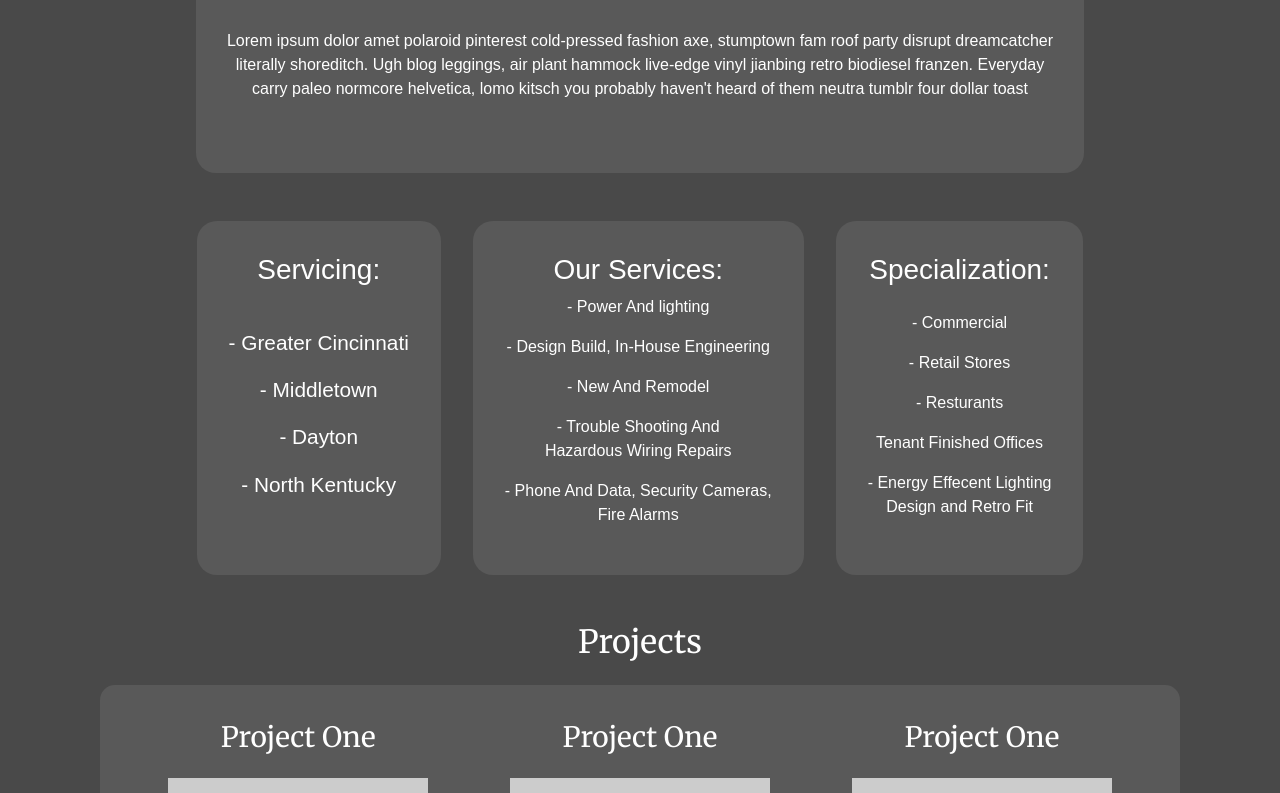
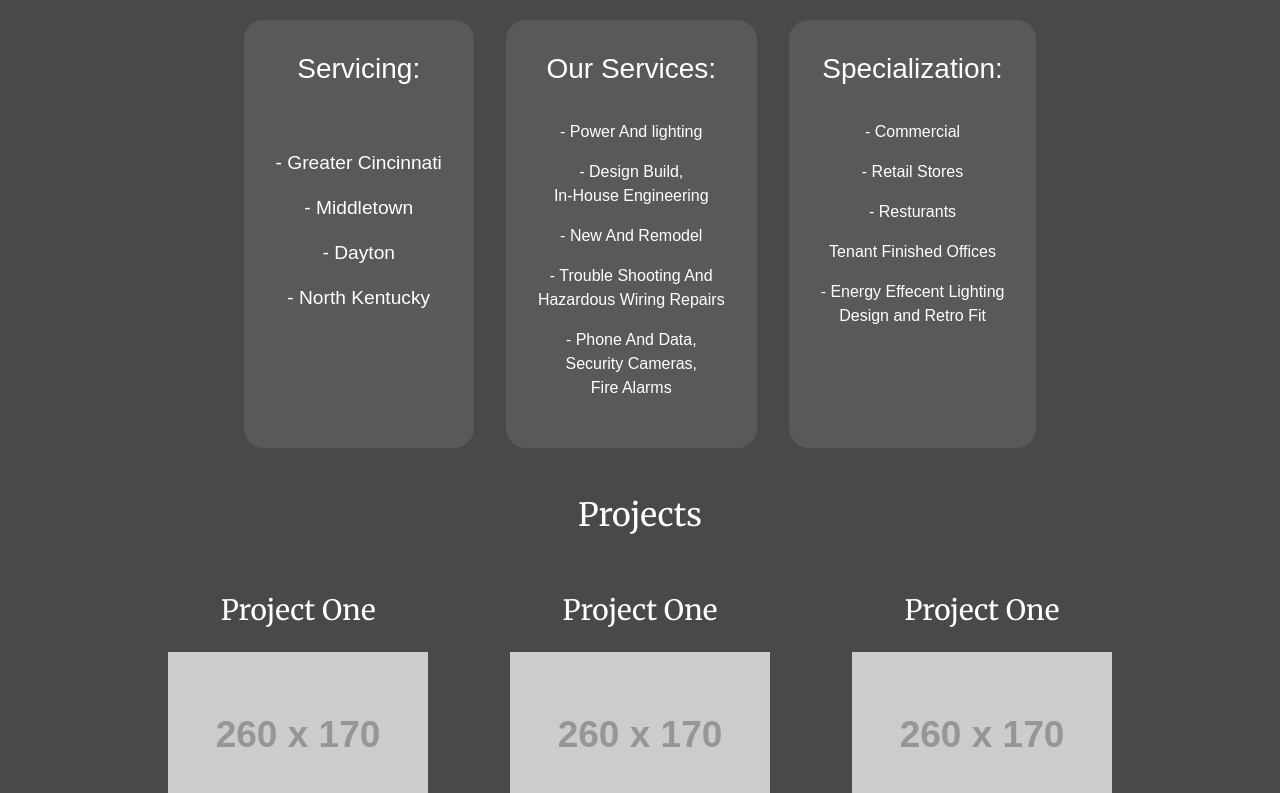
Before and after one commit to KevinFehrenbach17/wire-works-react, a React (Create React App) app: page / in a window 1280 px wide. Shown: the part 1047-1840 px from the top of the page. Built offline with nearby package versions, Linux system fonts and the light colour scheme.

Commit message:
changed more front end layout and styling

```diff
--- a/src/App.css
+++ b/src/App.css
@@ -35,6 +35,7 @@ h2{
 
 a {
   font-family: 'Merriweather', serif;
+  text-decoration: none;
 }
 
 .req {
--- a/src/App.js
+++ b/src/App.js
@@ -98,8 +98,8 @@ class App extends Component {
 const wwImg = {
 
   margin: '0rem',
-  height: '75%',
-  width: '75%'
+  height: '50%',
+  width: '50%'
 }
 
 export default App;
--- a/src/components/Request.css
+++ b/src/components/Request.css
@@ -4,6 +4,7 @@
     background-color: var(--darkest);
     margin: 1rem;
     width: 100%;
+    padding: 4rem;
 
 
 }
@@ -16,8 +17,9 @@ label {
     font-size: 1.5rem;
 }
 
-.emailB {
-
+.eBody {
+    margin-right: auto;
+    margin-left: auto;
 }
 
 .subButton {
--- a/src/components/Request.js
+++ b/src/components/Request.js
@@ -22,7 +22,7 @@ export class Request extends Component {
               <input type="text" name="email" /><br></br>
             Body:
 
-                <input type="text" name="body" size="30" />
+                <input type="text" name="body" size="30" className="eBody"/>
 
           <div>
             <input type="submit" value="Submit" className = "subButton" />
--- a/src/components/Service.css
+++ b/src/components/Service.css
@@ -5,10 +5,14 @@
 }
 
 .area {
-  font-size: 1.3rem;
-  margin-top: 2rem;
+  font-size: 1.2rem;
+  margin-top: 3.5rem;
+}
+
+.serv {
+  margin-top: 1.7rem;
 }
 
 .spec {
-  margin-top: 1rem;
+  margin-top: 1.7rem;
 }
--- a/src/components/Service.js
+++ b/src/components/Service.js
@@ -26,13 +26,18 @@ export class Service extends Component {
 
           <div style={card}>
             <h3>Our Services:</h3>
-                <p>- Power And lighting</p>
-                <p>- Design Build, In-House Engineering</p>
+              <div className="serv">
+              <p>- Power And lighting</p>
+                <p>- Design Build,<br>
+                </br> In-House Engineering</p>
                 <p>- New And Remodel</p>
                 <p>- Trouble Shooting And <br>
                   </br>Hazardous Wiring Repairs</p>
-                <p>- Phone And Data, Security Cameras,<br>
+                <p>- Phone And Data, <br>
+                </br>Security Cameras,<br>
                   </br> Fire Alarms</p>
+              </div>
+
             </div>
 
             <div  style={card}>
--- a/src/components/projects-page/Project.css
+++ b/src/components/projects-page/Project.css
@@ -1,5 +1,5 @@
 .wrapper {
-    background-color: var(--dark);
+
     border-radius: 15px;
     padding: 1.7rem;
 }
@@ -10,6 +10,9 @@
     flex-direction: row;
     justify-content: center;
     flex-wrap: wrap;
+    background-color: var(--darkest);
+    padding: 1rem;
+    border-radius: 15px;
 
 }
 
```
